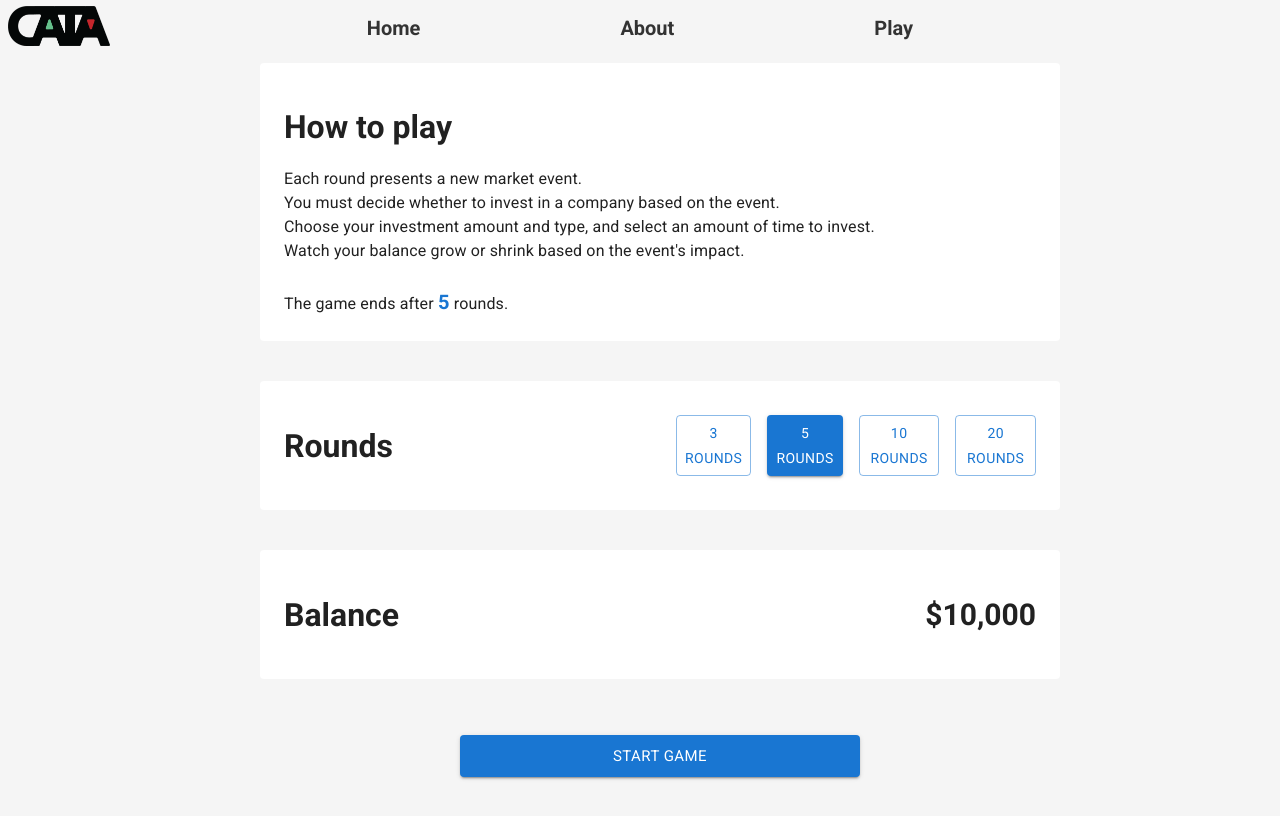
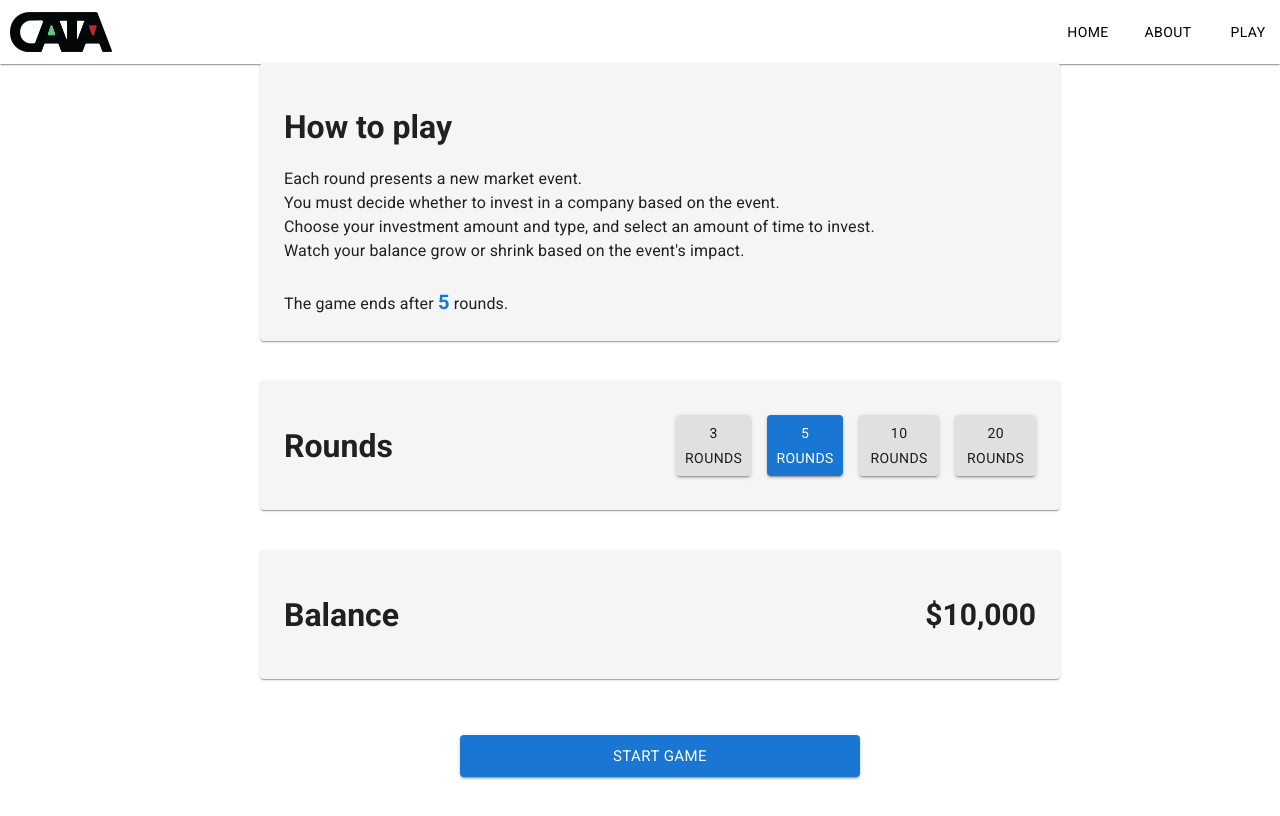
Before and after one commit to cbonnalie/catalyst, a React (Vite) app: page /play in a window 1280 px wide. Shown: the top 816 px of the page. Built offline with nearby package versions, Linux system fonts and the light colour scheme.

Commit message:
Header refactor.

```diff
--- a/client/src/components/common/Header.tsx
+++ b/client/src/components/common/Header.tsx
@@ -1,19 +1,64 @@
 import React from 'react';
-import '../../styles/Header.css';
+import {
+    AppBar,
+    Toolbar,
+    Button,
+    Box,
+} from '@mui/material';
+import {Link} from 'react-router-dom';
 
+// Assuming your logo is at this path
 const LOGO = "client/src/assets/logo.png";
 
 export const Header: React.FC = () => {
     return (
-        <header className="header">
-            <img src={LOGO} alt="Logo" className="logo" />
-            <nav className="nav">
-                <ul>
-                    <li><a href="/">Home</a></li>
-                    <li><a href="/about">About</a></li>
-                    <li><a href="/play">Play</a></li>
-                </ul>
-            </nav>
-        </header>
+            <AppBar position="static" color="transparent" elevation={1}
+                    sx={{minWidth: '100%'}}
+            >
+
+                <Toolbar disableGutters sx={{display: 'flex', justifyContent: 'space-between'}}>
+                    {/* Logo */}
+                    <Box sx={{display: 'flex', alignItems: 'center'}}>
+                        <img
+                            src={LOGO}
+                            alt="Logo"
+                            style={{
+                                height: '40px',
+                                paddingLeft: '10px'
+                            }}
+                            onClick={
+                                () => window.location.href = '/'
+                            }
+                        />
+                    </Box>
+
+                    {/* Navigation */}
+                    <Box sx={{display: 'flex', gap: 2}}>
+                        <Button
+                            component={Link}
+                            to="/"
+                            color="inherit"
+                        >
+                            Home
+                        </Button>
+                        <Button
+                            component={Link}
+                            to="/about"
+                            color="inherit"
+                        >
+                            About
+                        </Button>
+                        <Button
+                            component={Link}
+                            to="/play"
+                            color="inherit"
+                        >
+                            Play
+                        </Button>
+                    </Box>
+                </Toolbar>
+            </AppBar>
     );
 }
+
+export default Header;
--- a/client/src/components/game/GameSetup.tsx
+++ b/client/src/components/game/GameSetup.tsx
@@ -35,7 +35,7 @@ const GameSetup: React.FC<GameSetupProps> = ({onStartGame}) => {
         <Grid container spacing={3} className={"game-setup-container"}>
             {/* how to play section */}
             <Grid size={12}>
-                <Paper elevation={0} className="setup-section" sx={{p: 3, mb: 2}}>
+                <Paper className="setup-section" sx={{p: 3, mb: 2, bgcolor: '#f5f5f5'}}>
                     <h1>How to play</h1>
                     <Typography component="p">
                         Each round presents a new market event. <br/>
@@ -54,7 +54,7 @@ const GameSetup: React.FC<GameSetupProps> = ({onStartGame}) => {
 
             {/* rounds section */}
             <Grid size={12}>
-                <Paper elevation={0} className="setup-section" sx={{p: 3, mb: 2}}>
+                <Paper className="setup-section" sx={{p: 3, mb: 2, bgcolor: '#f5f5f5'}}>
                     <Grid container>
                         <Grid size={6}>
                             <h1>Rounds</h1>
@@ -64,7 +64,8 @@ const GameSetup: React.FC<GameSetupProps> = ({onStartGame}) => {
                                 <Button
                                     sx={{marginLeft: 2}}
                                     key={option}
-                                    variant={rounds === option ? "contained" : "outlined"}
+                                    variant="contained"
+                                    color={rounds === option ? "primary" : "inherit"}
                                     onClick={() => handleRoundChange(option)}
                                 >
                                     {option} Rounds
@@ -77,7 +78,7 @@ const GameSetup: React.FC<GameSetupProps> = ({onStartGame}) => {
 
             {/* balance section */}
             <Grid size={12}>
-                <Paper elevation={0} className="setup-section" sx={{p: 3, mb: 2}}>
+                <Paper className="setup-section" sx={{p: 3, mb: 2, bgcolor: '#f5f5f5'}}>
                     <Grid container>
                         <Grid size={6}>
                             <h1>Balance</h1>
--- a/client/src/styles/App.css
+++ b/client/src/styles/App.css
@@ -1,3 +1,4 @@
 #root {
-  margin: 0 auto;
+    margin: 0;
+    padding: 0;
 }
--- a/client/src/styles/Common.css
+++ b/client/src/styles/Common.css
@@ -6,7 +6,6 @@
     justify-content: center;
     height: 100vh;
     width: 100%;
-    background-color: rgba(255, 255, 255, 0.9);
 }
 
 .loading-spinner {
--- a/client/src/styles/Game.css
+++ b/client/src/styles/Game.css
@@ -1,7 +1,9 @@
 body {
     overflow: hidden;
     /*background: linear-gradient(135deg, #3498db, #1a3445);*/
-    background: whitesmoke;
+    background: white;
+    margin: 0;
+    padding: 0;
 }
 
 .game-container {
--- a/client/src/styles/GameSetup.css
+++ b/client/src/styles/GameSetup.css
@@ -5,3 +5,9 @@
     width: 800px;
     max-width: 800px;
 }
+
+.setup-section {
+    border-radius: 8px;
+    box-shadow: 0 2px 5px rgba(0, 0, 0, 0.05);
+    background: rgba(240, 247, 255, 0.8);
+}
--- a/client/src/styles/Header.css
+++ b/client/src/styles/Header.css
@@ -3,7 +3,7 @@
     width: 100%;
     top: 0;
     left: 0;
-    /*border-bottom: 1px solid #ccc;*/
+    border-bottom: 1px solid #ccc;
     position: relative;
 }
 
```
